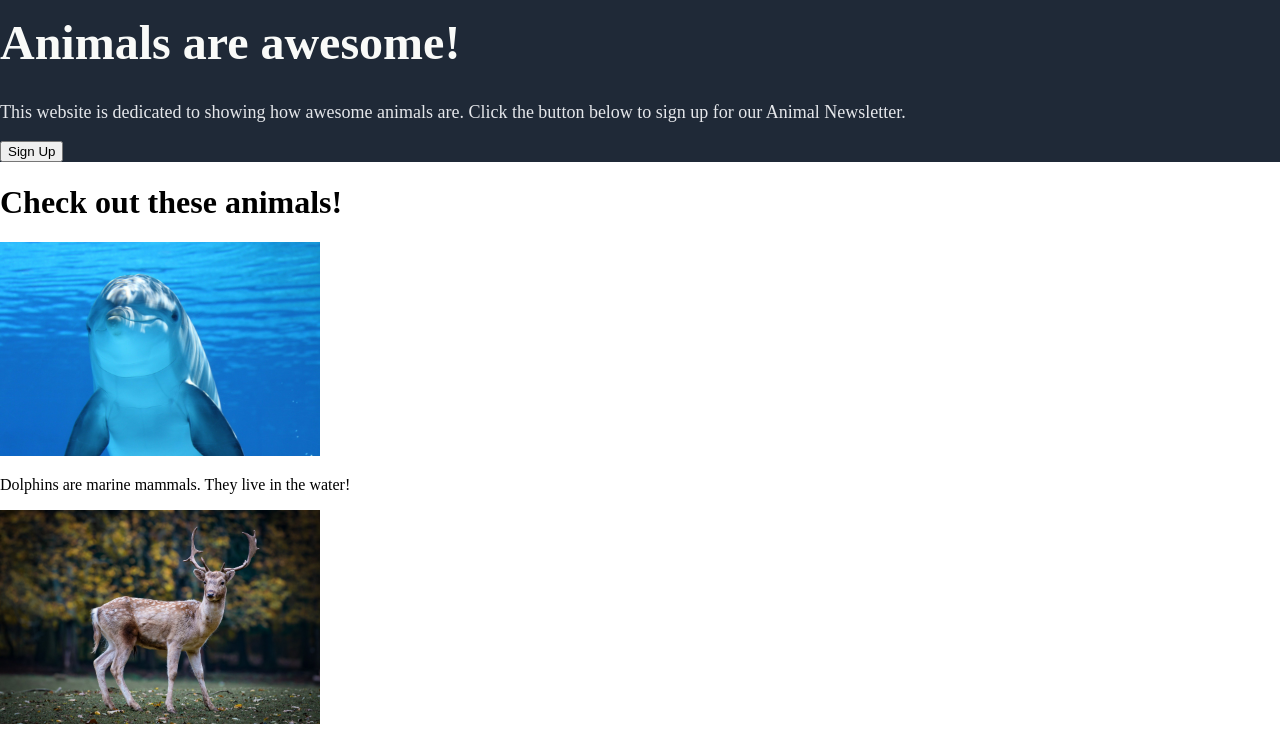
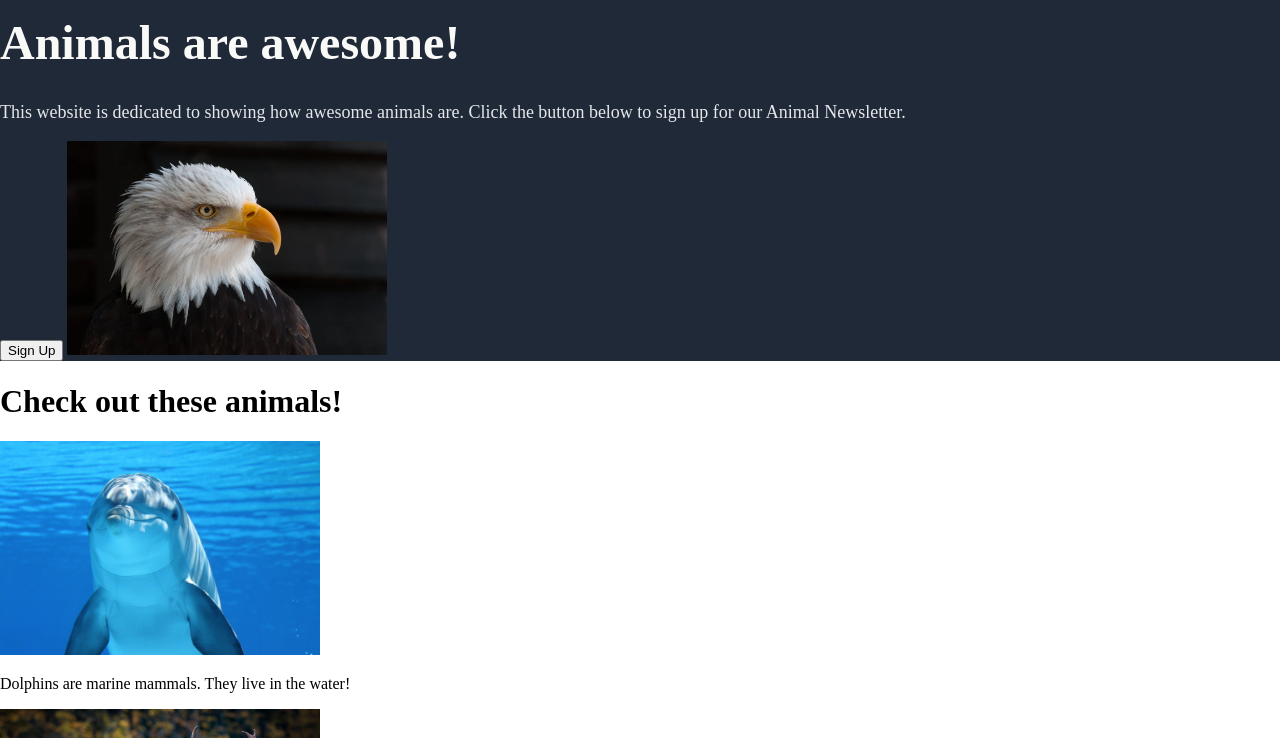
Before and after one commit to bean2028/odin-landing-page, a plain HTML site: page index.html in a window 1280 px wide. Shown: the part 62-800 px from the top of the page. Drawn offline with Linux system fonts and the light colour scheme.

Commit message:
Add image of eagle to first section

```diff
--- a/index.html
+++ b/index.html
@@ -17,6 +17,7 @@
                 <h1 class="main-text">Animals are awesome!</h1>
                 <p class="secondary-text">This website is dedicated to showing how awesome animals are. Click the button below to sign up for our Animal Newsletter.</p>
                 <button>Sign Up</button>
+                <img src="images/eagle.jpeg" class="animal-pic" alt="eagle">
             </div>
         </div>
         <div class="section two">
```
Also changed, not shown: images/eagle.jpeg (added).
